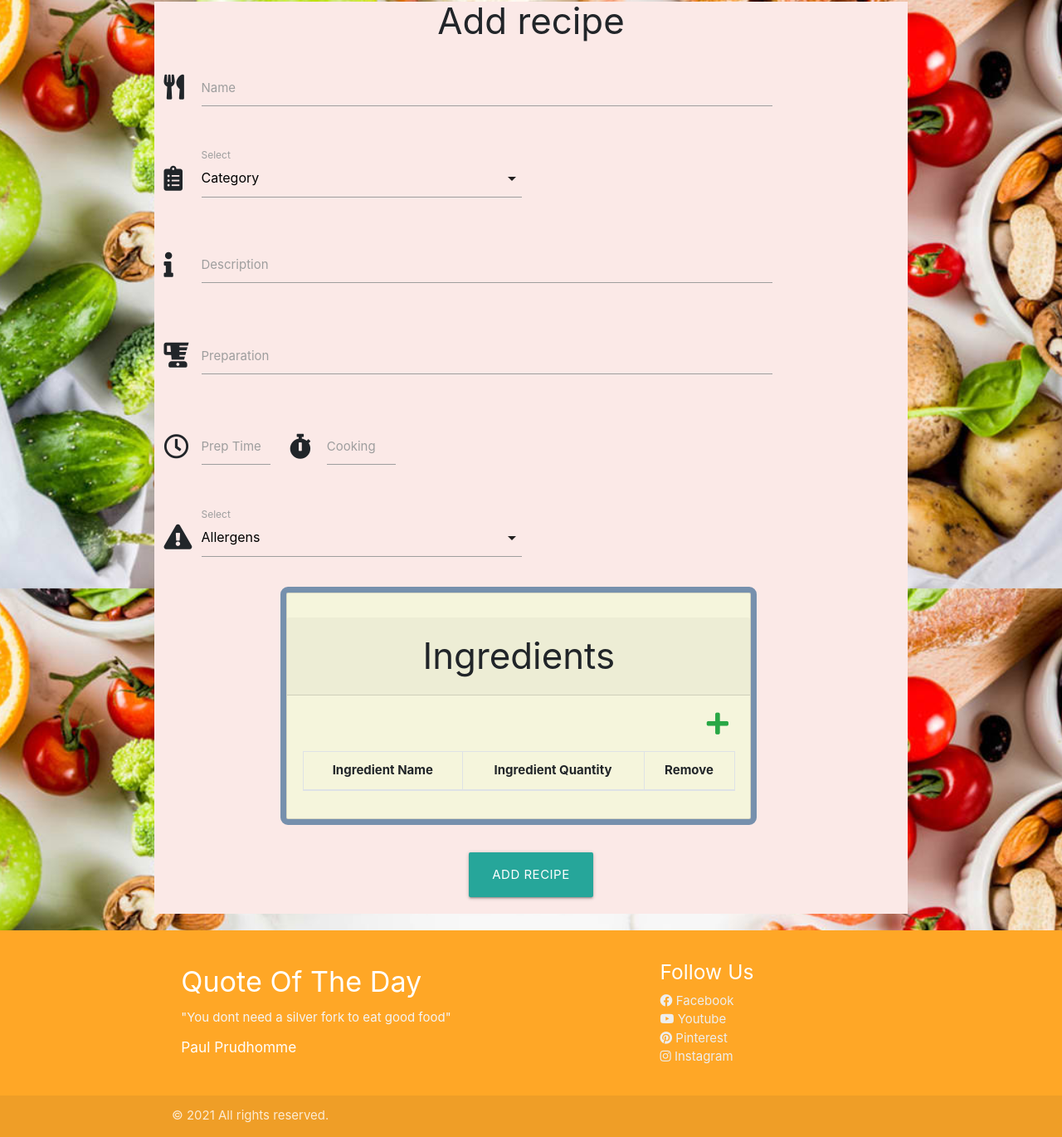
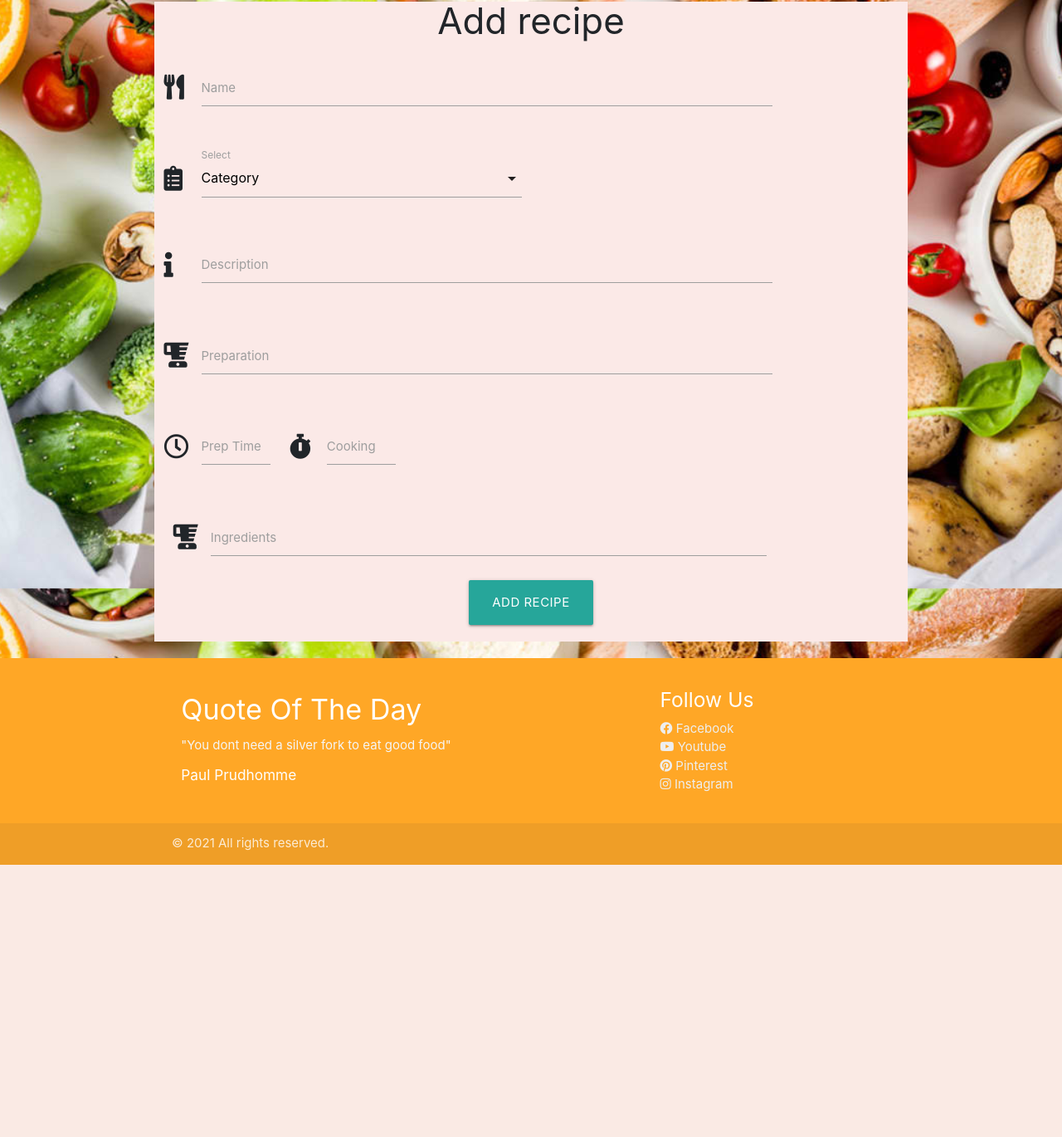
Before and after one commit to kristi0403/the_taste, a Flask app: page /add_recipe in a window 1280 px wide. Shown: the part 91-1461 px from the top of the page at 83% size. After the commit the page ends 1133 px from the top, so only its background shows below. Run offline with Flask 2, Linux system fonts and the light colour scheme; a database or web service that is not in the repository returns one stand-in record (values such as "Sample title"); lists and menus that the app fills with data are empty; some libraries are stand-ins or nearby versions.

Commit message:
deleted ingredients table and allergens due to bad functionality

```diff
--- a/templates/add_recipe.html
+++ b/templates/add_recipe.html
@@ -55,41 +55,13 @@
                 <label for="cooking">Cooking</label>
             </div>
         </div>
-
-        <div class="row">
-            <div class="input-field col l6 s12">
-                <i class="fas fa-exclamation-triangle prefix"></i>
-                <select multiple id="allergen_name" name="allergen_name" class="validate" required>
-                    <option value="" disabled selected>Allergens</option>
-                    {% for allergen in allergens %}
-                    <option value="{{ allergen.allergen_name }}">{{ allergen.allergen_name }}</option>
-                    {% endfor %}
-                </select>
-                <label for="allergen_name">Select</label>
+        <div class="input-field col l10 s12">
+                <i class="fas fa-blender prefix"></i>
+                <textarea id="recipe_ingredients" name="recipe_ingredients" class="materialize-textarea validate"
+                    minlength="200" maxlength="1000" pattern="^[a-zA-Z0-9:,]{200,400}$" required></textarea>
+                <label for="recipe_Ingredients">Ingredients</label>
             </div>
-        </div>
         <div class="container">
-            <!-- Editable table -->
-            <div class="card">
-                <h3 class="card-header text-center py-4">Ingredients</h3>
-                <div class="card-body">
-                    <div id="table" class="table-editable">
-                        <span class="table-add float-right mb-3 mr-2"><a href="#!" class="text-success"><i
-                                    class="fas fa-plus fa-2x" aria-hidden="true"></i></a></span>
-                        <table class="table table-bordered table-responsive-md  text-center">
-                            <thead>
-                                <tr>
-                                    <th class="text-center">Ingredient Name</th>
-                                    <th class="text-center">Ingredient Quantity</th>
-                                    <th class="text-center">Remove</th>
-                                </tr>
-                            </thead>
-                            <tbody>
-                            </tbody>
-                        </table>
-                    </div>
-                </div>
-            </div>
             <div class="row">
                 <div class="col s12 center-align">
                     <button type="submit" class="btn-large">
--- a/templates/edit_recipe.html
+++ b/templates/edit_recipe.html
@@ -1,6 +1,5 @@
 {% extends "base.html" %}
 {% block content %}
-<h3 class="center-align">Edit recipe</h3>
 <div class="row card-pannel deep-orange lighten-5">
     <form class="col s12" method="POST" action="{{ url_for('edit_recipe', recipe_id=recipe._id)}}">
         <div class="row">
@@ -75,8 +74,8 @@
                 <select multiple id="allergen_name" name="allergen_name" class="validate" required>
                     <option value="" disabled>Allergens</option>
                     {% for allergen in allergens %}
-                    {% if allergen.allergen_name == recipe.allergens %}
-                    <option value="{{ allergen.allergen_name }}" selected>{{ allergen.allergen_name }}</option>
+                    {% if allergen.allergen_name == recipe.allergen_name %}
+                    <option value="{{ allergen.allergen_name }}" selected>{{ allergen.allergens}}</option>
                     {% else %}
                     <option value="{{ allergen.allergen_name }}">{{ allergen.allergen_name }}</option>
                     {% endif %}
--- a/templates/view_recipe.html
+++ b/templates/view_recipe.html
@@ -38,10 +38,10 @@
 
                     <tbody>
                         <tr>
-                            <td><strong>{{ recipe.ingredient_name }}</strong>
+                            <td><strong>{{- recipe.ingredient_name -}}</strong>
                             </td>
                             <td>
-                                <p>{{ recipe.ingredient_quantity }}</p>
+                                <p>{{- recipe.ingredient_quantity -}}</p>
                             </td>
                         </tr>
                     </tbody>
```
